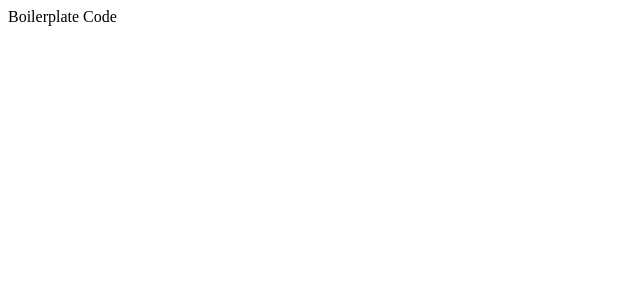
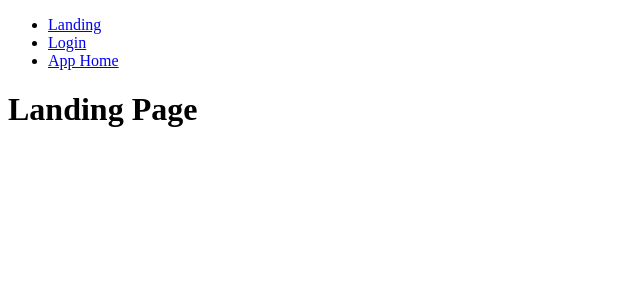
Before and after one commit to chingu-voyages/v22-bears-team-05, a Next.js app in the folder client/: page / in a window 1280 px wide. Shown: the top 300 px of the page, without its empty margins (0-640 px from the left). Built offline with nearby package versions, Linux system fonts and the light colour scheme.

Commit message:
[feat: added Links for navigation for time being]

```diff
--- /dev/null
+++ b/client/components/Links.tsx
@@ -0,0 +1,17 @@
+import React, { FunctionComponent } from 'react';
+
+const Links: FunctionComponent = () => (
+  <ul>
+    <li>
+      <a href="/">Landing</a>
+    </li>
+    <li>
+      <a href="/login">Login</a>
+    </li>
+    <li>
+      <a href="/home">App Home</a>
+    </li>
+  </ul>
+);
+
+export default Links;
--- a/client/pages/index.js
+++ b/client/pages/index.tsx
@@ -1,8 +1,15 @@
-import React from 'react';
+import React, { FunctionComponent } from 'react';
 import App from '../components/App';
 // import { initializeApollo } from "../lib/apolloClient"
 
-const IndexPage = () => <App>Boilerplate Code</App>;
+import Links from '../components/Links';
+
+const IndexPage: FunctionComponent = () => (
+  <App>
+    <Links />
+    <h1>Landing Page</h1>
+  </App>
+);
 
 /*
 fill out getStaticProps properly once the graphQL stuff is figured out
```
